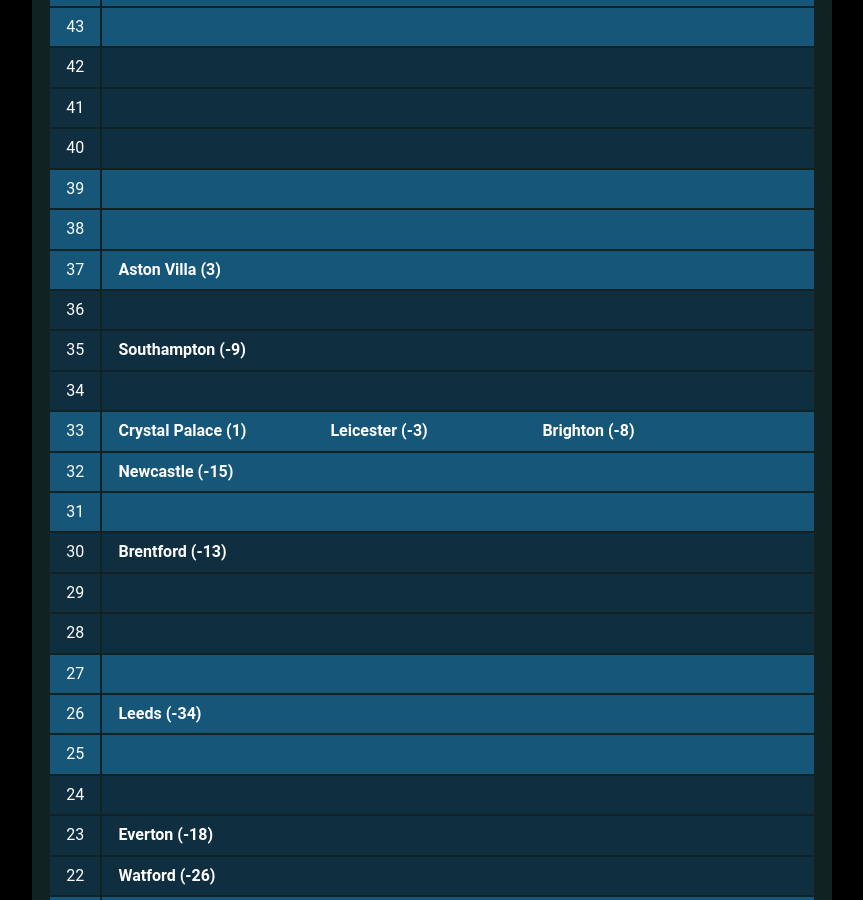
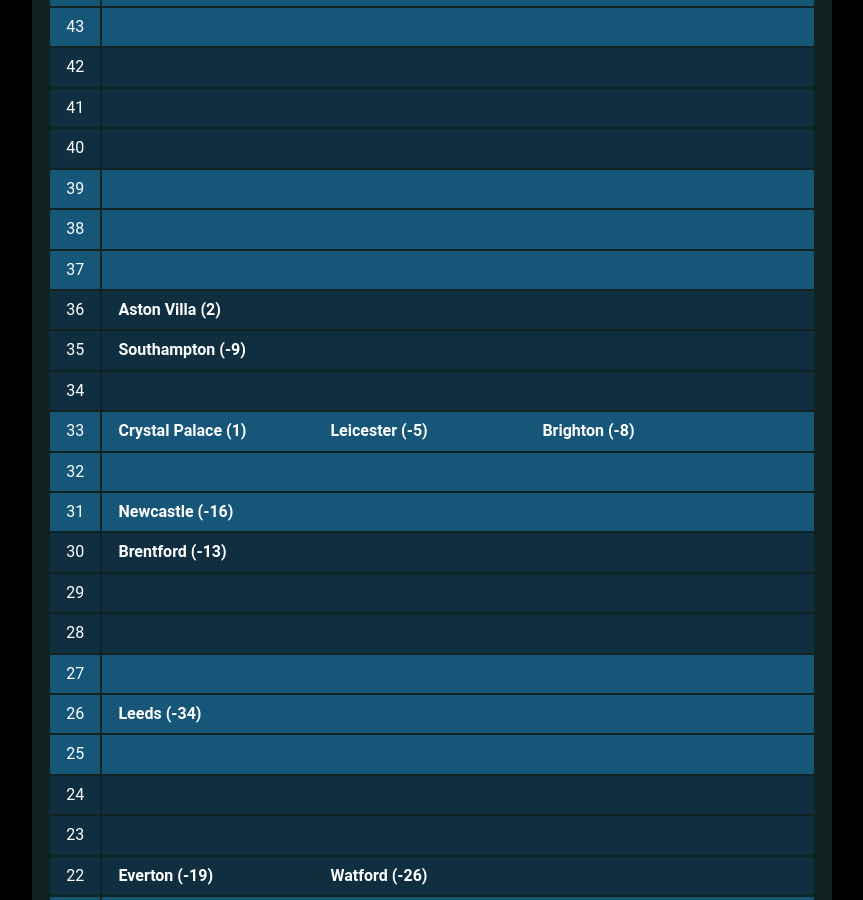
Before and after one commit to muru/muru.github.io, a Jekyll site: the page built from resources.md, in a window 1280 px wide and 900 px high, scrolled down 2528 px. Shown: the whole window, without its empty margins (208-1071 px from the left). Built offline with Jekyll 4.4.1, drawn with Linux system fonts in a browser that asks for light colours; some web fonts are replaced; some of the changed text lies outside the part shown.

Commit message:
updated cann-table: Tue 15 Mar 00:02:59 JST 2022

```diff
--- a/cann-table.html
+++ b/cann-table.html
@@ -55,6 +55,7 @@
 	<tr class="cann-row-2">
 		<td class="cann-point"> 59 </td>
 		<td class="cann-clubs">
+			<span class="club-name"> Chelsea (38) </span>
 		</td>
  	</tr>
 	<tr class="cann-row-2">
@@ -65,7 +66,6 @@
 	<tr class="cann-row-1">
 		<td class="cann-point"> 57 </td>
 		<td class="cann-clubs">
-			<span class="club-name"> Chelsea (37) </span>
 		</td>
  	</tr>
 	<tr class="cann-row-1">
@@ -96,6 +96,7 @@
 	<tr class="cann-row-1">
 		<td class="cann-point"> 51 </td>
 		<td class="cann-clubs">
+			<span class="club-name"> Arsenal (14) </span>
 		</td>
  	</tr>
 	<tr class="cann-row-1">
@@ -112,7 +113,7 @@
 	<tr class="cann-row-2">
 		<td class="cann-point"> 48 </td>
 		<td class="cann-clubs">
-			<span class="club-name"> Arsenal (12) </span>
+			<span class="club-name"> West Ham (12) </span>
 		</td>
  	</tr>
 	<tr class="cann-row-2">
@@ -123,7 +124,7 @@
 	<tr class="cann-row-2">
 		<td class="cann-point"> 46 </td>
 		<td class="cann-clubs">
-			<span class="club-name"> West Ham (11) </span>
+			<span class="club-name"> Wolves (6) </span>
 		</td>
  	</tr>
 	<tr class="cann-row-1">
@@ -135,7 +136,6 @@
 	<tr class="cann-row-1">
 		<td class="cann-point"> 44 </td>
 		<td class="cann-clubs">
-			<span class="club-name"> Wolves (5) </span>
 		</td>
  	</tr>
 	<tr class="cann-row-1">
@@ -171,12 +171,12 @@
 	<tr class="cann-row-1">
 		<td class="cann-point"> 37 </td>
 		<td class="cann-clubs">
-			<span class="club-name"> Aston Villa (3) </span>
 		</td>
  	</tr>
 	<tr class="cann-row-2">
 		<td class="cann-point"> 36 </td>
 		<td class="cann-clubs">
+			<span class="club-name"> Aston Villa (2) </span>
 		</td>
  	</tr>
 	<tr class="cann-row-2">
@@ -194,19 +194,19 @@
 		<td class="cann-point"> 33 </td>
 		<td class="cann-clubs">
 			<span class="club-name"> Crystal Palace (1) </span>
-			<span class="club-name"> Leicester (-3) </span>
+			<span class="club-name"> Leicester (-5) </span>
 			<span class="club-name"> Brighton (-8) </span>
 		</td>
  	</tr>
 	<tr class="cann-row-1">
 		<td class="cann-point"> 32 </td>
 		<td class="cann-clubs">
-			<span class="club-name"> Newcastle (-15) </span>
 		</td>
  	</tr>
 	<tr class="cann-row-1">
 		<td class="cann-point"> 31 </td>
 		<td class="cann-clubs">
+			<span class="club-name"> Newcastle (-16) </span>
 		</td>
  	</tr>
 	<tr class="cann-row-2">
@@ -249,12 +249,12 @@
 	<tr class="cann-row-2">
 		<td class="cann-point"> 23 </td>
 		<td class="cann-clubs">
-			<span class="club-name"> Everton (-18) </span>
 		</td>
  	</tr>
 	<tr class="cann-row-2">
 		<td class="cann-point"> 22 </td>
 		<td class="cann-clubs">
+			<span class="club-name"> Everton (-19) </span>
 			<span class="club-name"> Watford (-26) </span>
 		</td>
  	</tr>
```
Also changed, not shown: other parts of cann-table.html (+1 -1 lines).
